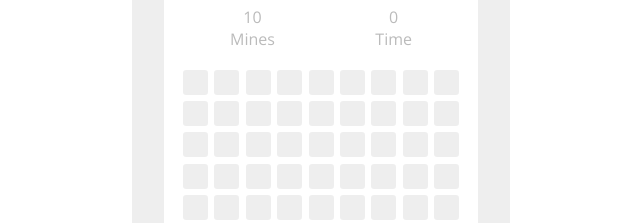
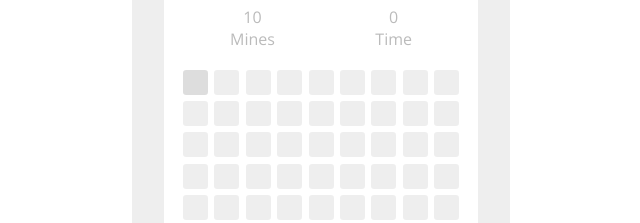
Before and after one commit to selahattinunlu/minesweeper-game, a plain HTML site: page index.html in a window 1280 px wide. In both pictures the pointer is over the element 514 px from the left and 305 px from the top of the page. Shown: the part 223-446 px from the top of the page, 319-959 px from the left. Drawn offline with nearby package versions, Linux system fonts and the light colour scheme.

Commit message:
add different background color on hover state

```diff
--- a/game.css
+++ b/game.css
@@ -115,7 +115,8 @@ a {
    cursor: pointer;
 }
 
-.zone.is-revealed {
+.zone.is-revealed,
+.zone:hover {
    background: #ddd;
 }
 
```
